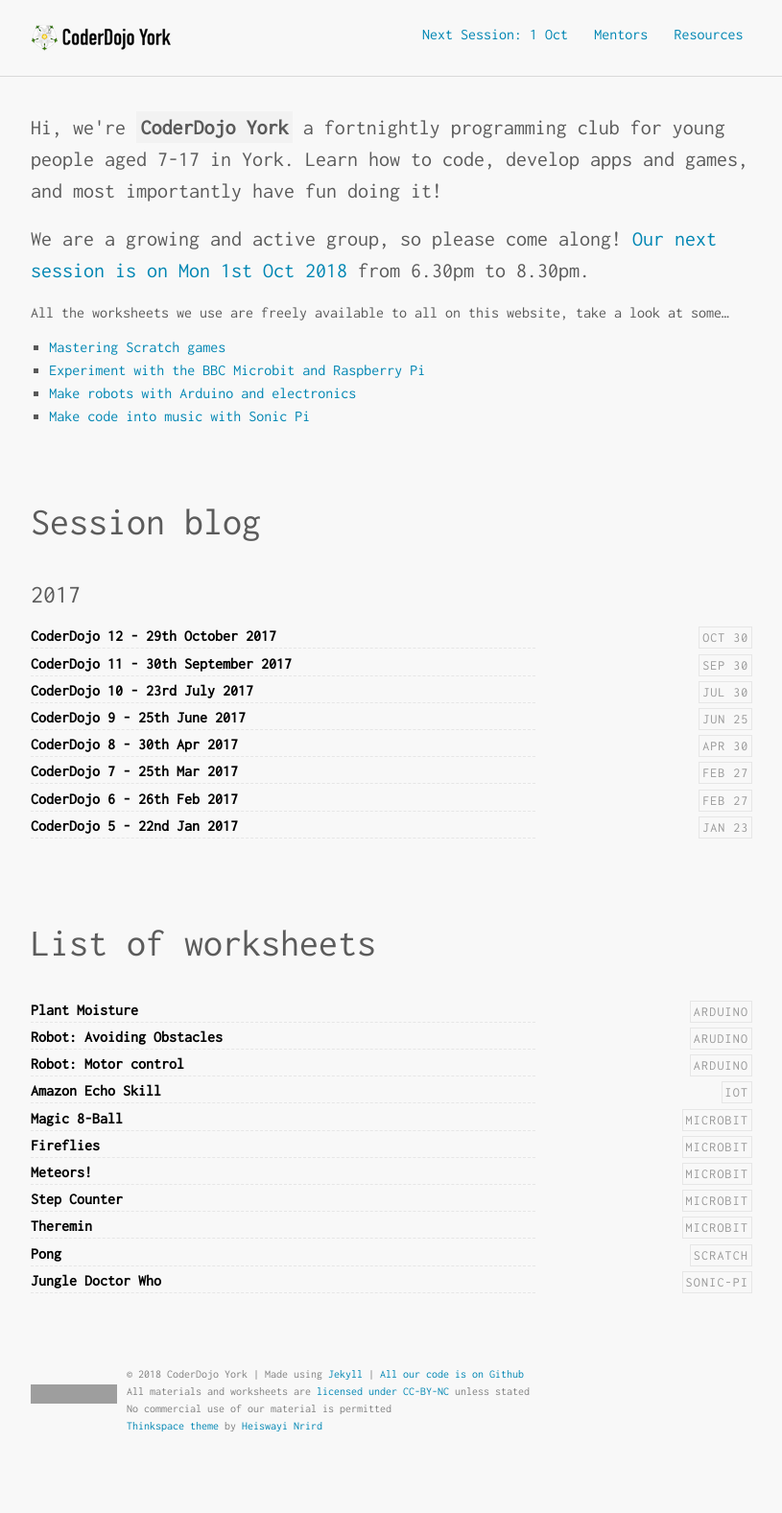
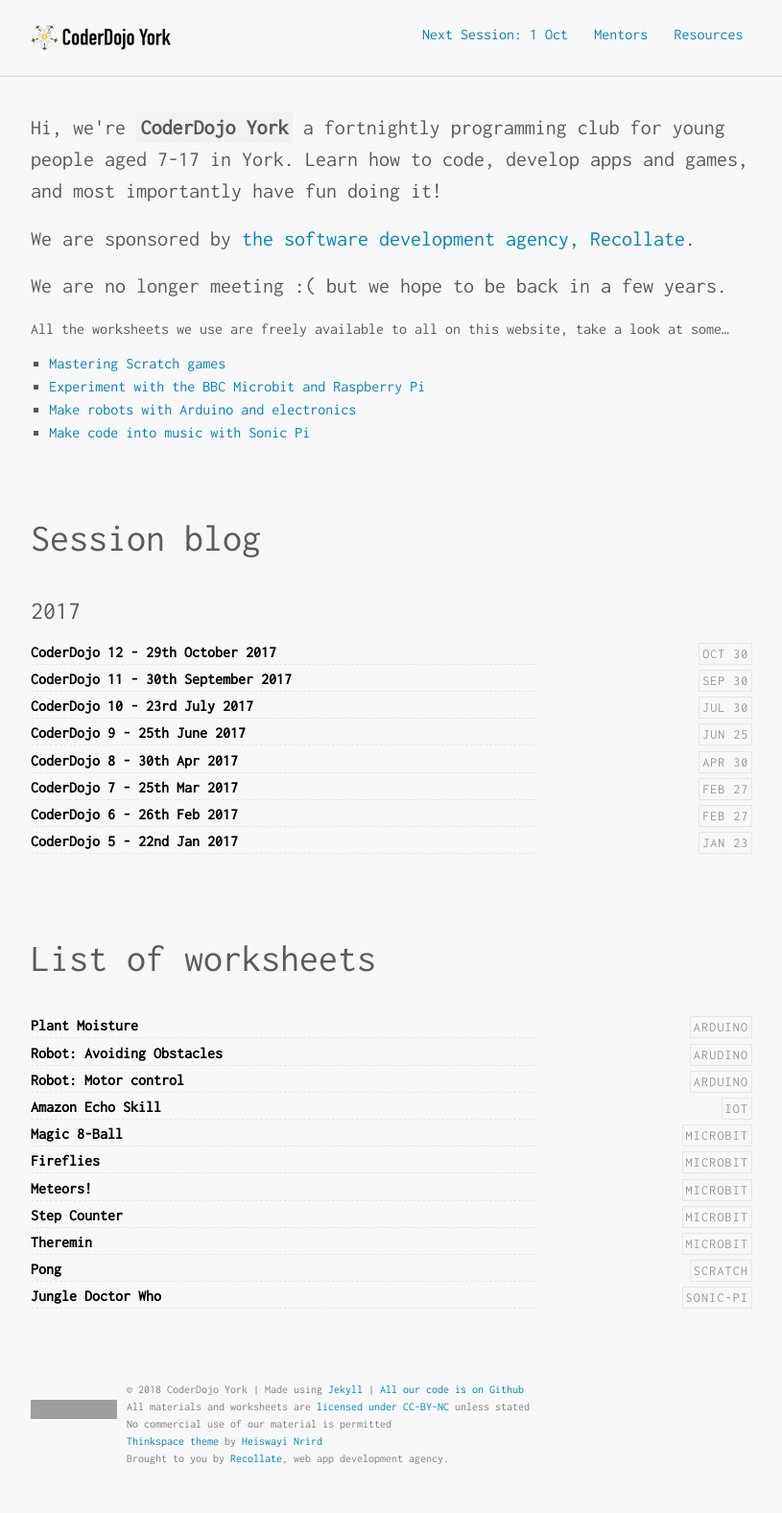
Before and after one commit to YorkDojo/yorkdojo.github.io, a Jekyll site: the page built from index.html, in a window 1280 px wide. Shown: the whole page at 96% size, without its empty margins (232-1047 px from the left). Built offline with Jekyll 4.4.1, drawn with Linux system fonts in a browser that asks for light colours; before the commit the page ends 1547 px from its top, so only the background shows below that; grey boxes are pictures that could not be loaded.

Commit message:
Add backlinks

```diff
--- a/_includes/footer.html
+++ b/_includes/footer.html
@@ -8,6 +8,7 @@
       <small>All materials and worksheets are <a href="http://creativecommons.org/licenses/by-nc/4.0/">licensed under CC-BY-NC</a> unless stated</small>
       <small>No commercial use of our material is permitted</small>
       <small><a href="https://github.com/heiswayi/thinkspace">Thinkspace theme</a> by <a href="http://heiswayi.github.io/">Heiswayi Nrird</a></small>
+      <small>Brought to you by <a href="https://recollate.com">Recollate</a>, web app development agency.</small>
     </div>
   </div>
 </footer>
--- a/_includes/intro.html
+++ b/_includes/intro.html
@@ -4,8 +4,9 @@
     Hi, we're <strong class="author-name" itemprop="name">CoderDojo York</strong>
     a fortnightly programming club for young people aged 7-17 in York.
     Learn how to code, develop apps and games, and most importantly have fun doing it!</p>
-    <p class="lead">We are a growing and active group, so please come along!
-    <a class="next-session" href="{{ '/next-session' | prepend: site.baseurl }}">Our next session is on {{ site.next_session_long }}</a> from 6.30pm to 8.30pm.</p>
+    <p class="lead">We are sponsored by <a href="https://recollate.com">the software development agency, Recollate</a>.</p>
+    <p class="lead">We are no longer meeting :( but we hope to be back in a few years.</p>
+
     <p>All the worksheets we use are freely available to all on this website, take a look at some&hellip;
     <ul>
       <li><a href="/worksheets/scratch/">Mastering Scratch games</a></li>
```
